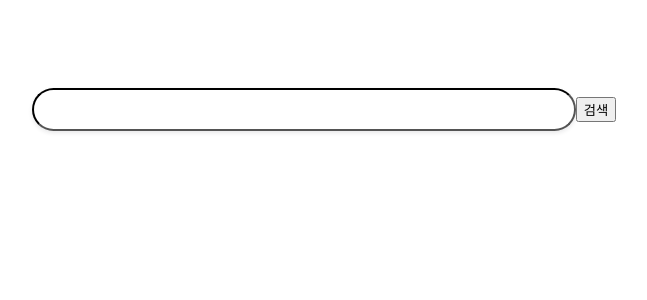
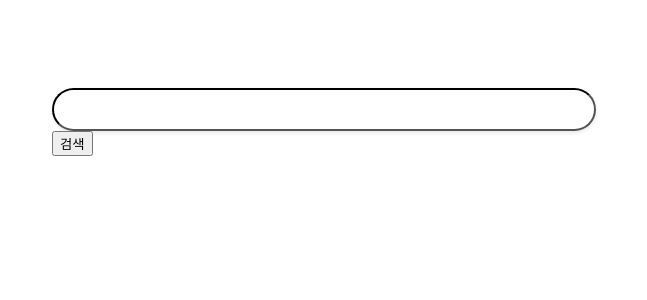
Before and after one commit to jyhan14/pre-onboarding-11th-4-14, a React (Create React App) app: page / in a window 1280 px wide. Shown: the top 300 px of the page, without its empty margins (316-963 px from the left). Built offline with nearby package versions, Linux system fonts and the light colour scheme.

Commit message:
Feat: 검색버튼 눌렀을때에도 동작하게 코드 수정

```diff
--- a/src/components/features/search/SearchBar.tsx
+++ b/src/components/features/search/SearchBar.tsx
@@ -53,13 +53,12 @@ const SearchBar = () => {
           })
           .catch(error => {
             console.error('Error fetching search results:', error);
-            setSearchResults([]);// 에러 발생 시 검색 결과 초기화
+            setSearchResults([]); // 에러 발생 시 검색 결과 초기화
           });
       }
     }
   }, 1000);
 
-   // 검색 버튼 클릭 시 실행되는 함수
   const handleSearch = () => {
     const value = searchInputRef.current?.value.trim() || '';
     if (value !== '') {
@@ -67,7 +66,7 @@ const SearchBar = () => {
         cache.match(value).then(cachedResponse => {
           if (cachedResponse) {
             cachedResponse.json().then(data => {
-              setSearchResults(data); //캐시에서 검색 결과 가져오기
+              setSearchResults(data); // 캐시에서 검색 결과 가져오기
             });
           } else {
             // 캐시에 데이터가 없는 경우 API 호출을 통해 검색 결과 가져오기
@@ -85,6 +84,21 @@ const SearchBar = () => {
       });
       setRecentSearchWords([value, ...recentSearchWords.filter(word => word !== value)]);
     }
+
+    // resultbox를 항상 보이도록 설정
+    setShowResultBox(true);
+  };
+
+  // 검색 버튼 클릭 시 실행되는 함수
+  const handleSearchClick = (e: React.MouseEvent<HTMLButtonElement, MouseEvent>) => {
+    e.preventDefault(); // 버튼 클릭 기본 동작 막기
+    handleSearch();
+  };
+
+  // 폼 제출 시 실행되는 함수
+  const handleFormSubmit = (e: React.FormEvent<HTMLFormElement>) => {
+    e.preventDefault(); // 폼 제출 기본 동작 막기
+    handleSearch();
   };
 
   // 외부 클릭 시 검색 결과 숨기는 함수
@@ -94,7 +108,7 @@ const SearchBar = () => {
       !searchInputRef.current.contains(e.target as Node) &&
       e.target !== searchInputRef.current
     ) {
-      setSearchResults([]);  // 검색 결과 숨기기
+      setSearchResults([]); // 검색 결과 숨기기
     }
   };
 
@@ -109,21 +123,23 @@ const SearchBar = () => {
 
   return (
     <SearchContainer>
+      <form onSubmit={handleFormSubmit}>
         <SearchInput
           type='text'
           ref={searchInputRef}
           onChange={handleOnChangeInput}
-        onClick={() => setSearchResults([])}
+          onClick={() => setShowResultBox(true)} // 검색 버튼 또는 엔터를 눌렀을 때 resultbox가 나타나도록 수정
           onKeyPress={(e: React.KeyboardEvent<HTMLInputElement>) => {
             if (e.key === 'Enter') {
               handleSearch();
             }
           }}
-        onFocus={() => setShowResultBox(true)} // input 필드가 포커스 될 때 ResultBox 보이기
-        onBlur={() => setShowResultBox(false)} //  input 필드에서 포커스가 사라질 때 ResultBox 숨기기
+          onFocus={() => setShowResultBox(true)}
+          onBlur={() => setShowResultBox(false)}
           data-testid='search-input'
         />
-      <button onClick={() => handleSearch}>검색</button>
+        <button onClick={handleSearchClick}>검색</button>
+      </form>
       {showResultBox && (
         <div style={{ position: 'relative' }}>
           <ResultBox
```
Lines whose indentation alone changed are shown as unchanged.
